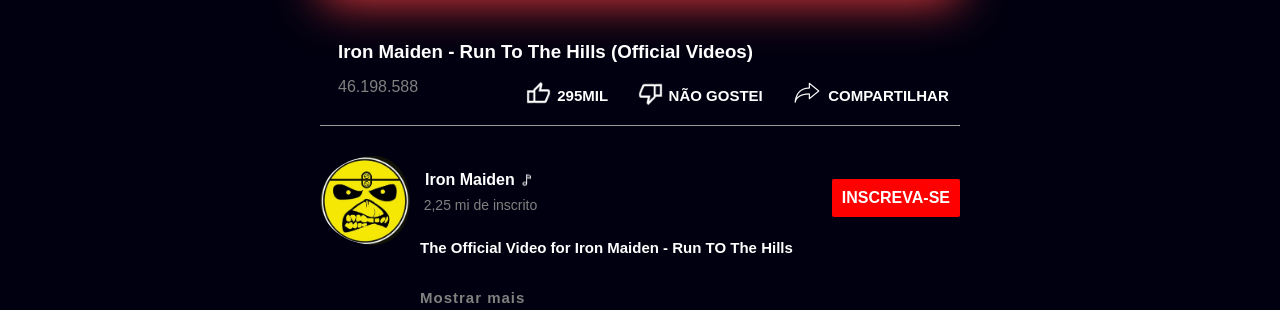
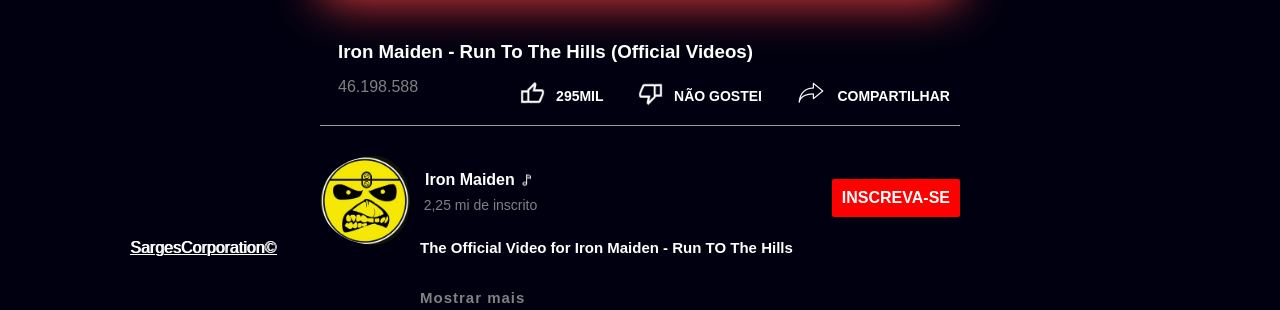
Before and after one commit to erick-sarges/I-Tube, a plain HTML site: page index.html in a window 1280 px wide. Shown: the part 533-843 px from the top of the page. Drawn offline with Linux system fonts and the light colour scheme.

Commit message:
mudanças no posicionamento dos elementos

```diff
--- a/CSS/style.css
+++ b/CSS/style.css
@@ -208,23 +208,29 @@ h3,p{
 }
 p{
     color: gray;
+
+
 }
+
 .icons{
 
     transform: translate(100px);
+
 
 
 }
 .icons img{
     transform: translate(10px, 5px);
     margin-right: 1px;
+}
 
-}
+
 .b{
 
-    padding: 15px;
-    font-size: 15px;
+    padding: 20px;
+    font-size: 14px;
 }
+
 
 footer{
     width: 50%;
@@ -291,9 +297,14 @@ footer{
         /* <---------------------------------------> */
 
 .marcadagua{
+    position: absolute;
     padding: 10px;
     text-shadow: 1px 0px #ffff;
     text-decoration: underline;
+    bottom: 0px;
+    left: 120px;
+
+
 }
 
 /* ------------------------------------------------ */
```
